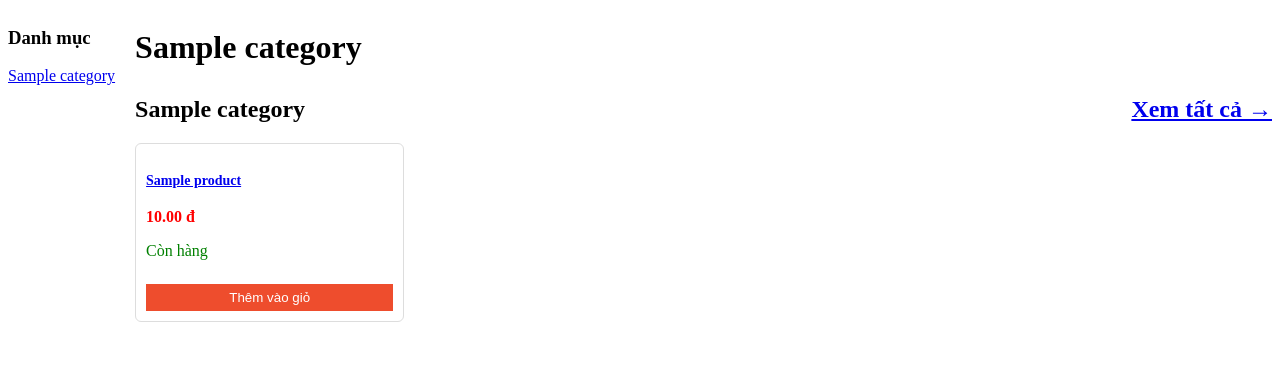
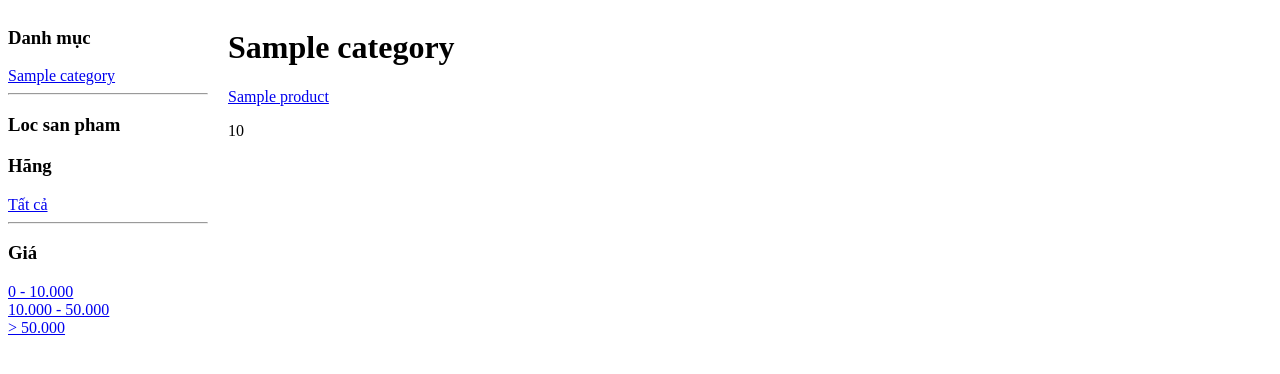
Before and after one commit to tranvanthon/eCommerce, a Django app: a page that uses shop/templates/shop/category_detail.html in a window 1280 px wide. Shown: the top 374 px of the page. Run offline with Django 5.2, Linux system fonts and the light colour scheme; tables that the repository leaves empty hold one stand-in row (values such as "Sample post").

Commit message:
Filter by brand and price

```diff
--- a/eCommerce/settings.py
+++ b/eCommerce/settings.py
@@ -37,6 +37,7 @@
     'django.contrib.sessions',
     'django.contrib.messages',
     'django.contrib.staticfiles',
+    'django_cleanup.apps.CleanupConfig',
     'shop',
 ]
 
--- a/shop/models.py
+++ b/shop/models.py
@@ -34,6 +34,7 @@
                 counter += 1
             self.slug = slug
         super().save(*args, **kwargs)
+
 
     def get_descendants(self, include_self=False):
         """Lấy tất cả danh mục con, cháu, chắt..."""
--- a/shop/templates/shop/category_detail.html
+++ b/shop/templates/shop/category_detail.html
@@ -1,5 +1,5 @@
 {% extends "base.html" %}
-
+{% load format_filter %}
 {% block content %}
 
 <div style="display:flex; gap:20px;">
@@ -22,66 +22,79 @@
                 {% endfor %}
             </div>
         {% endfor %}
+        <hr>
+        <h3>Loc san pham</h3>
+        <div style="width:200px;">
+
+    <h3>Hãng</h3>
+
+    <a href="?">Tất cả</a>
+
+    {% for brand in brands %}
+        <div>
+            <a href="?brand={{ brand.slug }}">
+                {{ brand.name }}
+            </a>
+        </div>
+    {% endfor %}
+
+    <hr>
+
+    <h3>Giá</h3>
+
+    <a href="?min_price=0&max_price=10000">0 - 10.000</a><br>
+    <a href="?min_price=10000&max_price=50000">10.000 - 50.000</a><br>
+    <a href="?min_price=50000">> 50.000</a>
+
+</div>
 
     </aside>
+
     <!-- MAIN CONTENT -->
 <main style="flex:1;">
 
     <h1>{{ category.name }}</h1>
 
-        {% if grouped_products %}
+    {% if is_filtered %}
 
-            {% for group in grouped_products %}
-                <div style="margin-top:30px;">
-                    <h2 style="display:flex; justify-content:space-between;">
-                        <span>{{ group.category.name }}</span>
-                        <a href="{% url 'shop:category_detail' group.category.slug %}">
-                            Xem tất cả →
+        <!-- FILTER MODE -->
+        <div style="display:grid; grid-template-columns: repeat(4,1fr); gap:20px;">
+
+            {% for product in products %}
+                <div>
+                    <a href="{% url 'shop:product_detail' product.slug %}">
+                        {{ product.name }}
                     </a>
-                    </h2>
+                    <p>{{ product.price|dot_thousands }}</p>
+                </div>
+            {% empty %}
+                <p>Không có sản phẩm</p>
+            {% endfor %}
+
         </div>
 
-                <div style="
-                    display:grid;
-                    grid-template-columns: repeat(4, 1fr);
-                    gap:20px;
-                    margin-top:10px;
-                ">
+    {% else %}
+
+        <!-- GROUPED MODE -->
+        {% for group in grouped_products %}
+
+            <h2>{{ group.category.name }}</h2>
+
+            <div style="display:grid; grid-template-columns: repeat(4,1fr); gap:20px;">
                 {% for product in group.products %}
-                        <div style="border:1px solid #ddd; padding:10px; border-radius:6px;">
+                    <div>
                         <a href="{% url 'shop:product_detail' product.slug %}">
-                                <h4 style="font-size:14px;">{{ product.name }}</h4>
+                            {{ product.name }}
                         </a>
-                            <p style="color:red; font-weight:bold;">{{ product.price }} đ</p>
-                            <p>
-                                {% if product.is_in_stock %}
-                                    <span style="color:green;">Còn hàng</span>
-                                {% else %}
-                                    <span style="color:gray;">Hết hàng</span>
-                                {% endif %}
-                            </p>
-                            <button style="
-                                margin-top:8px;
-                                width:100%;
-                                padding:6px;
-                                background:#ee4d2d;
-                                color:white;
-                                border:none;
-                                cursor:pointer;
-                            ">
-                                Thêm vào giỏ
-                            </button>
+                        <p>{{ product.price|dot_thousands }}</p>
                     </div>
                 {% endfor %}
             </div>
+
         {% endfor %}
 
-        {% else %}
-            <p>Không có sản phẩm nào trong danh mục này</p>
     {% endif %}
 
 </main>
 
-</div>
-
 {% endblock %}
--- /dev/null
+++ b/shop/templatetags/format_filter.py
@@ -0,0 +1,10 @@
+from django import template
+register = template.Library()
+
+@register.filter
+def dot_thousands(value):
+    try:
+        value = float(value)
+        return f"{value:,.0f}".replace(',', '.')
+    except (TypeError, ValueError):
+        return value
--- a/shop/views.py
+++ b/shop/views.py
@@ -30,30 +30,6 @@
 
         return context
 
-    # categories = Category.objects.filter(parent__isnull=True)  # show category in navbar
-    # featured_products = Product.objects.filter(is_active=True).order_by("-created_at")[
-    #     :8
-    # ]  # Products featured
-    # latest_products = Product.objects.filter(is_active=True).order_by("-stock")[
-    #     :8
-    # ]  # Latest products
-
-    # context = {
-    #     "categories": categories,
-    #     "featured_products": featured_products,
-    #     "latest_products": latest_products,
-    # }
-    # return render(request, "shop/index.html", context)
-
-
-# Category list view chỉ lấy gốc (cho menu chính)
-# class CategoryListView(ListView):
-#     model = Category
-#     context_object_name = "categories"
-
-#     def get_queryset(self):
-#         return Category.objects.filter(parent__isnull=True)
-
 
 class CategoryDetailView(DetailView):
     model = Category
@@ -64,8 +40,35 @@
 
     def get_context_data(self, **kwargs):
         context = super().get_context_data(**kwargs)
-        context["grouped_products"] = self.object.get_grouped_products()
+
+        category = self.object
+
+        products = Product.objects.filter(
+            category_id__in=category.get_descendants_ids(), is_active=True
+        )
+
+        brand = self.request.GET.get("brand")
+        min_price = self.request.GET.get("min_price")
+        max_price = self.request.GET.get("max_price")
+
+        if brand:
+            products = products.filter(category__slug=brand)
+
+        if min_price:
+            products = products.filter(price__gte=min_price)
+
+        if max_price:
+            products = products.filter(price__lte=max_price)
+
+        if brand or min_price or max_price:
+            context["is_filtered"] = True
+        else:
+            context["is_filtered"] = False
+            context["grouped_products"] = category.get_grouped_products()
+
+        context["products"] = products
         context["categories"] = Category.objects.filter(parent__isnull=True)
+        context["brands"] = category.children.all()
 
         return context
 
@@ -85,28 +88,3 @@
 
     def get_object(self):
         return Product.objects.get(slug=self.kwargs["slug"])
-
-
-# class ProductListView(ListView):
-#     model = Product
-#     context_object_name = "products"
-#     ordering = ["-created_at"]
-
-#     def get_queryset(self):
-#         """Lọc sản phẩm active + theo category nếu có slug"""
-#         queryset = Product.objects.filter(is_active=True)
-
-#         slug = self.kwargs.get("slug")  # get from url
-#         if slug:
-#             Category = get_object_or_404(Category, slug=slug)
-
-#         return queryset
-
-#     def get_context_data(self, *args, **kwargs):
-#         context = super().get_context_data(*args, **kwargs)
-#         categories_nav = Category.objects.filter(parent__isnull=True)
-#         products = Product.objects.filter(is_active=True).order_by("-created_at")
-
-#         context["categories_nav"] = categories_nav
-#         context["products"] = products
-#         return context
```
Lines whose indentation alone changed are shown as unchanged.
